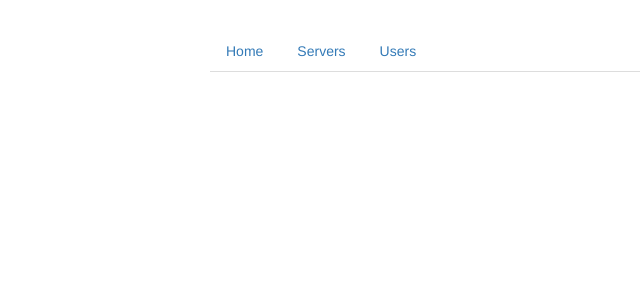
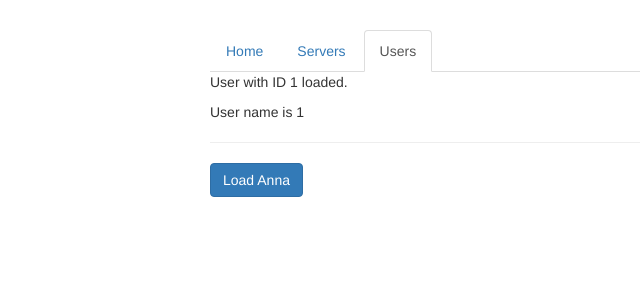
Before and after one commit to kubilaye/routing, an Angular app: page /users/1/1 in a window 1280 px wide. Before the commit this address led to /. Shown: the top 300 px of the page, without its empty margins (55-695 px from the left). Built offline with nearby package versions, Linux system fonts and the light colour scheme.

Commit message:
subscribing to a route async

```diff
--- a/src/app/app.module.ts
+++ b/src/app/app.module.ts
@@ -16,6 +16,7 @@
 const appRoutes: Routes = [
   { path: '', component: HomeComponent },
   { path: 'users', component: UsersComponent },
+  { path: 'users/:id/:name', component: UserComponent },
   { path: 'servers', component: ServersComponent },
 ];
 
--- a/src/app/users/user/user.component.html
+++ b/src/app/users/user/user.component.html
@@ -1,2 +1,4 @@
-<p>User with ID _ID_ loaded.</p>
-<p>User name is _NAME_</p>
+<p>User with ID {{ user.id }} loaded.</p>
+<p>User name is {{ user.name }}</p>
+<hr />
+<button class="btn btn-primary" [routerLink]="['/users', 10, 'Anna']">Load Anna</button>
--- a/src/app/users/user/user.component.ts
+++ b/src/app/users/user/user.component.ts
@@ -1,4 +1,5 @@
 import { Component, OnInit } from '@angular/core';
+import {ActivatedRoute, Params} from '@angular/router';
 
 @Component({
   selector: 'app-user',
@@ -8,9 +9,19 @@
 export class UserComponent implements OnInit {
   user: {id: number, name: string};
 
-  constructor() { }
+  constructor(private route: ActivatedRoute) { }
 
   ngOnInit() {
+    this.user =  {
+      id: this.route.snapshot.params['id'],
+      name: this.route.snapshot.params['name']
+    };
+    this.route.params.subscribe(
+      (params: Params) => {
+        this.user.id = params['id'];
+        this.user.name = params['name'];
+      }
+    );
   }
 
 }
```
